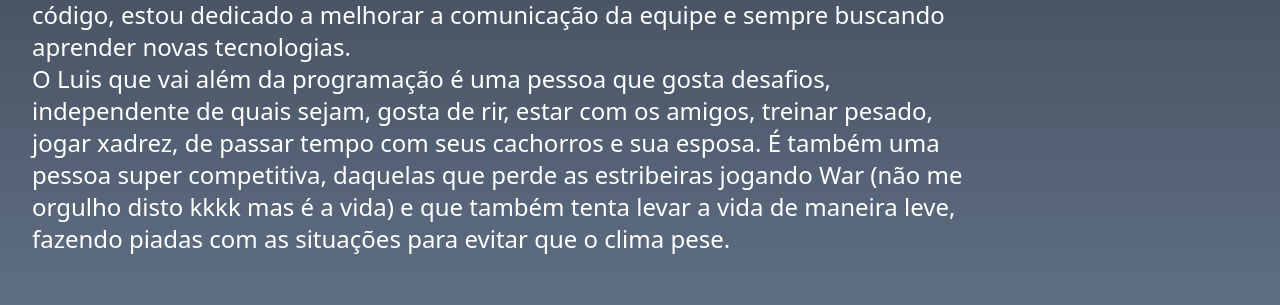
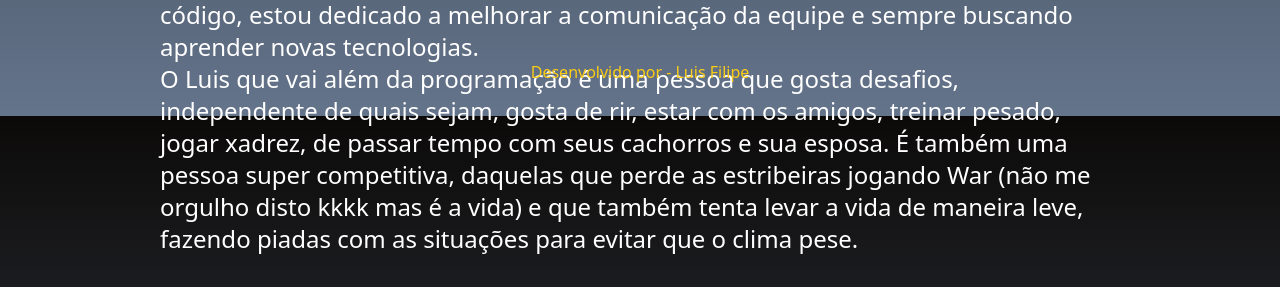
Before and after one commit to luisfilipe21/desafio-01-ff-, a React (Vite) app: page / in a window 1280 px wide. Shown: the part 872-1177 px from the top of the page. Built offline with nearby package versions, Linux system fonts and the light colour scheme.

Commit message:
fix: tentativa de arrumar a imagem 2.6

```diff
--- a/src/components/Main.jsx
+++ b/src/components/Main.jsx
@@ -1,6 +1,6 @@
 export const Main = () => {
     return (
-        <main className="p-8 max-w-5xl m-auto-screen">
+        <main className="p-8 max-w-5xl m-auto h-screen">
             <section>
                 <div className="flex items-center flex-col justify-center h-full m-auto">
                     <div className="mt-8">
@@ -16,7 +16,7 @@ export const Main = () => {
 
                         <p className="text-2xl">Como um desenvolvedor front-end que vive e respira código, estou constantemente em busca da próxima grande aventura no mundo da programação. Com habilidades que abrangem desde JavaScript e Typescript nos frameworks React e Angular, além de todas aquelas bibliotecas e ferramentas que mantêm nosso ritmo no desenvolvimento moderno. Eu tenho um amor especial por manter meu código limpo e organizado, chega a tranquilizar a mente. Quando não estou imerso no código, estou dedicado a melhorar a comunicação da equipe e sempre buscando aprender novas tecnologias.</p>
 
-                        <p className="text-2xl">
+                        <p className="text-2xl mb-8">
                             O Luis que vai além da programação é uma pessoa que gosta desafios, independente de quais sejam, gosta de rir, estar com os amigos, treinar pesado, jogar xadrez, de passar tempo com seus cachorros e sua esposa. É também uma pessoa super competitiva, daquelas que perde as estribeiras jogando War (não me orgulho disto kkkk mas é a vida) e que também tenta levar a vida de maneira leve, fazendo piadas com as situações para evitar que o clima pese.
                         </p>
                     </div>
```
